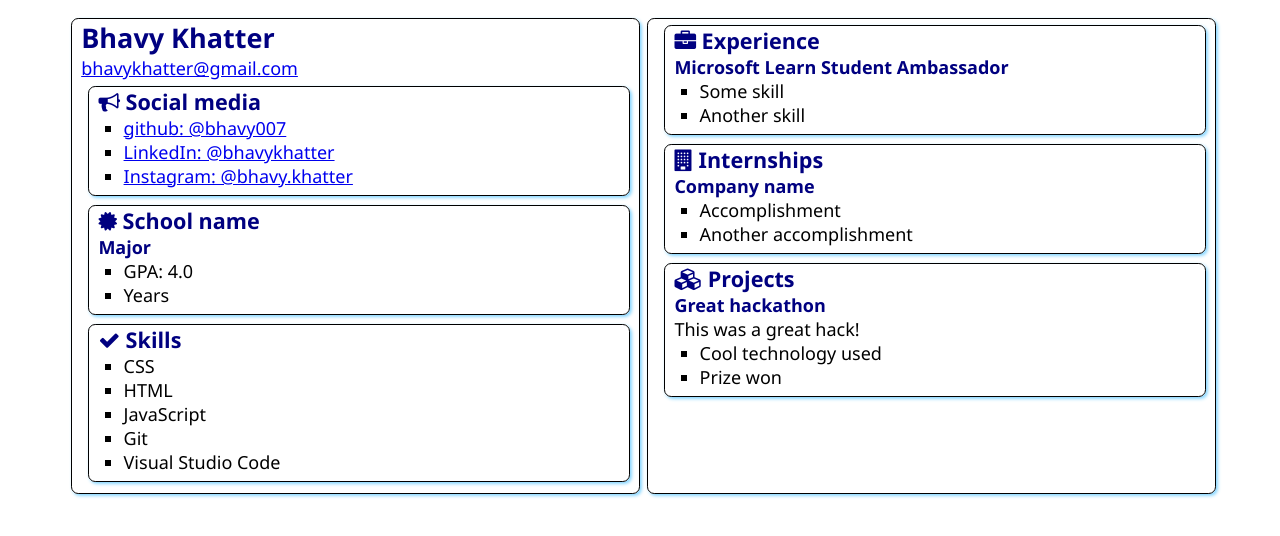
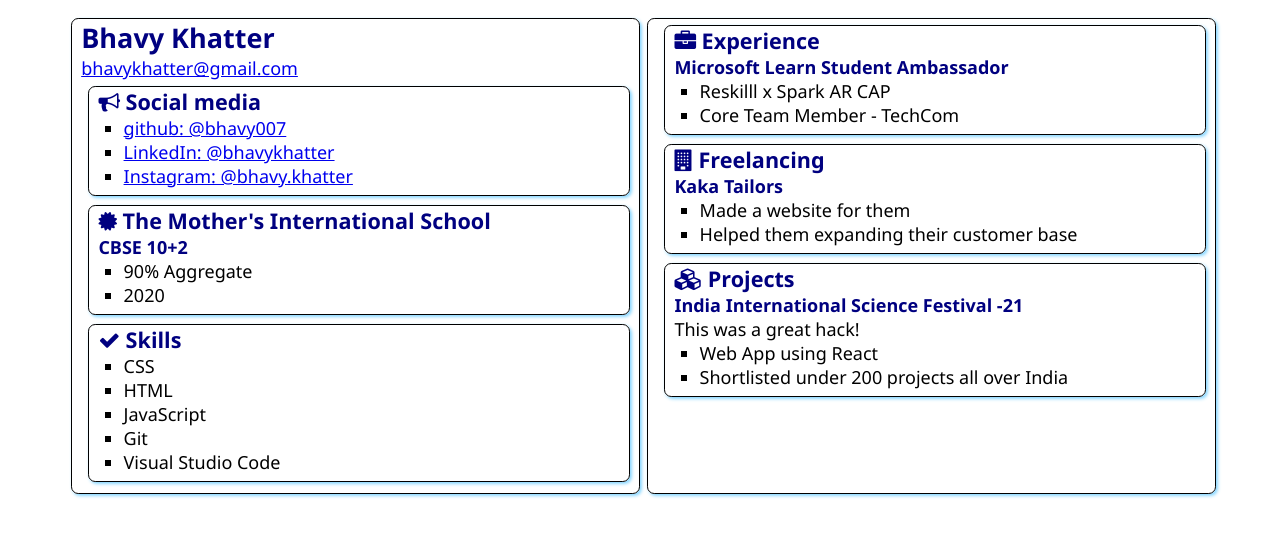
Before and after one commit to bhavy007/SATechnicalOnboarding, a plain HTML site: page src/index.html in a window 1280 px wide. Drawn offline with Linux system fonts and the light colour scheme.

Commit message:
Update index.html

```diff
--- a/src/index.html
+++ b/src/index.html
@@ -31,12 +31,12 @@
                 <div class="education">
                     <h2>
                         <i class="fa fa-certificate" aria-hidden="true"></i>
-                        School name
+                        The Mother's International School
                     </h2>
-                    <h3>Major</h3>
+                    <h3>CBSE 10+2</h3>
                     <ul>
-                        <li>GPA: 4.0</li>
-                        <li>Years</li>
+                        <li>90% Aggregate</li>
+                        <li>2020</li>
                     </ul>
                 </div>
             </section>
@@ -63,20 +63,20 @@
                 </h2>
                 <h3>Microsoft Learn Student Ambassador</h3>
                 <ul>
-                    <li>Some skill</li>
-                    <li>Another skill</li>
+                    <li>Reskilll x Spark AR CAP</li>
+                    <li>Core Team Member - TechCom</li>
                 </ul>
             </section>
             <section class="box">
                 <h2>
                     <i class="fa fa-building" aria-hidden="true"></i>
-                    Internships
+                    Freelancing
                 </h2>
 
-                <h3>Company name</h3>
+                <h3>Kaka Tailors</h3>
                 <ul>
-                    <li>Accomplishment</li>
-                    <li>Another accomplishment</li>
+                    <li>Made a website for them</li>
+                    <li>Helped them expanding their customer base</li>
                 </ul>
             </section>
             <section class="box">
@@ -85,11 +85,11 @@
                     Projects
                 </h2>
 
-                <h3>Great hackathon</h3>
+                <h3>India International Science Festival -21</h3>
                 <div>This was a great hack!</div>
                 <ul>
-                    <li>Cool technology used</li>
-                    <li>Prize won</li>
+                    <li>Web App using React</li>
+                    <li>Shortlisted under 200 projects all over India</li>
                 </ul>
             </section>
         </article>
```
